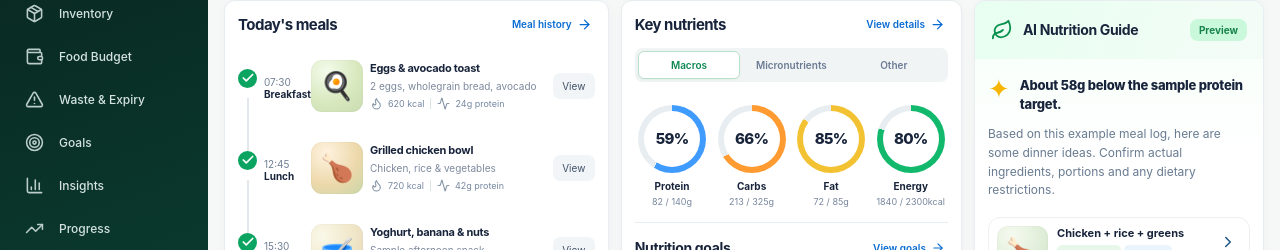
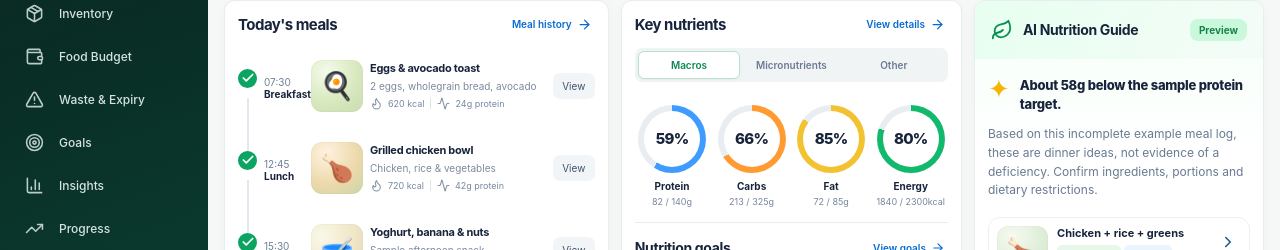
Before and after one commit to Sean-steve/Nutrition-Os, a React (Vite) app: page / in a window 1280 px wide. Shown: the part 392-642 px from the top of the page. Built offline with nearby package versions, Linux system fonts and the light colour scheme.

Commit message:
fix(phase-3): distinguish unobserved intake and warn on stale stock deductions

```diff
--- a/src/domain/resources.ts
+++ b/src/domain/resources.ts
@@ -30,6 +30,7 @@ export interface ShoppingLine {
 }
 export interface GroceryList {
   id: string; sourcePlanId: string | null; sourceRevision: number | null;
+  sourceStockEventCount:number|null; // detect pantry changes after requirement generation
   createdOn: string; lines: ShoppingLine[];
 }
 export interface PlanTotals { energyKcal: number; proteinG: number; estimatedCostKes: number; meals: number; }
@@ -154,7 +155,7 @@ export function generateGroceries(plan:WeeklyPlan,recipes:readonly RecipeRecord[
     return {id:'need-'+foodId,foodId,quantityServings:round3(Math.max(0,qty-offset)),unitPriceKes:prices[foodId]??0,
       purchased:false,paidKes:null,received:false,source:'plan' as const,neededServings:qty,stockOffsetServings:offset};
   }).filter(line=>line.quantityServings>0.001).sort((a,b)=>a.foodId.localeCompare(b.foodId));
-  return {id:'grocery-'+plan.id+'-rev'+plan.revision,sourcePlanId:plan.id,sourceRevision:plan.revision,createdOn,lines};
+  return {id:'grocery-'+plan.id+'-rev'+plan.revision,sourcePlanId:plan.id,sourceRevision:plan.revision,sourceStockEventCount:movements.length,createdOn,lines};
 }
 export function estimateGroceries(list:GroceryList):number{
   return Math.round(list.lines.reduce((s,l)=>s+l.quantityServings*l.unitPriceKes,0));
--- a/src/ui/App.tsx
+++ b/src/ui/App.tsx
@@ -156,7 +156,7 @@ function FamilyCard({ navigate }: { navigate: (id:RouteId)=>void }) {
   </section>;
 }
 
-function Guide({ totalProtein, onPlan, onNavigate, notify, targets }: { totalProtein: number; targets: NutritionTargets; onPlan: (id: string)=>void; onNavigate: (id:RouteId)=>void; notify: (n:Notice)=>void }) {
+function Guide({ totalProtein, hasObservations, onPlan, onNavigate, notify, targets }: { totalProtein: number; hasObservations:boolean; targets: NutritionTargets; onPlan: (id: string)=>void; onNavigate: (id:RouteId)=>void; notify: (n:Notice)=>void }) {
   const [start,setStart]=useState(0);
   const [input,setInput]=useState('');
   const [reply,setReply]=useState('');
@@ -167,7 +167,7 @@ function Guide({ totalProtein, onPlan, onNavigate, notify, targets }: { totalPro
     const q=input.trim();
     if(!q)return;
     const lower=q.toLowerCase();
-    if(lower.includes('protein')) setReply(`The sample meal log has ${Math.round(totalProtein)}g of protein against an illustrative ${targets.proteinG}g target. This does not establish actual intake.`);
+    if(lower.includes('protein')) setReply(hasObservations?`The sample log has ${Math.round(totalProtein)}g against an illustrative ${targets.proteinG}g target. Incomplete logs do not prove insufficient eating.`:'No logged meals were observed for this date; no intake gap can be inferred.');
     else if(lower.includes('plan') || lower.includes('dinner')) setReply('You can choose a dinner option above to update the demo plan. Full adaptive planning will arrive in Phase 3.');
     else if(lower.includes('groc') || lower.includes('inventory')) setReply('The sample basket is under Grocery & Inventory. Real household inventory connections are planned for Phase 3.');
     else setReply('This is a rule-based dashboard preview, not a connected AI model. The policy-controlled assistant arrives in Phase 4.');
@@ -175,8 +175,8 @@ function Guide({ totalProtein, onPlan, onNavigate, notify, targets }: { totalPro
   }
   return <aside className="guide-panel">
     <div className="guide-head"><div><Leaf size={22}/><h2>AI Nutrition Guide</h2></div><span className="beta-tag">Preview</span></div>
-    <div className="guide-body"><div className="guide-alert"><span>✦</span><strong>About {Math.round(gap)}g below the sample protein target.</strong></div>
-      <p className="guide-explain">Based on this example meal log, here are some dinner ideas. Confirm actual ingredients, portions and any dietary restrictions.</p>
+    <div className="guide-body"><div className="guide-alert"><span>✦</span><strong>{hasObservations?`About ${Math.round(gap)}g below the sample protein target.`:'No confirmed intake for this date'}</strong></div>
+      <p className="guide-explain">{hasObservations?'Based on this incomplete example meal log, these are dinner ideas, not evidence of a deficiency.':'Planned meals do not establish consumption. Log an observed meal before interpreting a nutrient gap.'} Confirm ingredients, portions and dietary restrictions.</p>
       <div className="suggestion-list">{options.map((item, idx) => <article className={`suggestion ${idx===0?'featured':''}`} key={item.id}><span className="suggestion-photo">{item.emoji}</span><div className="suggestion-content"><b>{item.title}</b>{idx===0&&<div className="tags">{item.tags.map(t=><span key={t}>{t}</span>)}</div>}<div className="suggestion-meta"><span><Flame size={12}/>{item.energyKcal} kcal</span><span><Activity size={12}/>{item.proteinG}g protein</span><span><Clock size={12}/>{item.minutes} min</span></div></div><button type="button" className="suggestion-select" title={`Review ${item.title} in planner`} aria-label={`Review ${item.title} in planner`} onClick={()=>{onPlan(item.id);notify({title:'Review this dinner',body:`${item.title} is an illustrative suggestion. Choose an available recipe and approve it in the Meal Planner; no meal was silently changed.`});}}><ChevronRight size={18}/></button></article>)}</div>
       <button className="primary-button guide-generate" type="button" onClick={()=>setStart((start+1)%sampleRecommendations.length)}>Explore more meal ideas <ArrowRight size={16}/></button>
       <form className="guide-ask" onSubmit={ask}><label htmlFor="guide-query" className="sr-only">Ask about demo nutrition</label><input id="guide-query" value={input} onChange={e=>setInput(e.target.value)} placeholder="Ask about this nutrition preview..." maxLength={180}/><button title="Send preview question" aria-label="Send preview question" type="submit"><Send size={17}/></button></form>
@@ -206,15 +206,15 @@ function Dashboard({ meals, waterL, groceries, toggleGrocery, onAdd, onViewMeal,
     </header>
     {!isSampleDay ? <section className="panel empty-date"><CalendarDays size={34}/><h2>No sample records for this date</h2><p>Missing records are unknown intake, not zero intake. The demo figures are only available for its example day.</p><button className="primary-button" type="button" onClick={onReset}>Return to sample day <ArrowRight size={16}/></button></section> :
     <>
-    <div className="stats-grid"><article className="summary-card score-card"><RadialProgress value={overall} size="large"/><div><span className="metric-label">Goal alignment</span><h2>Daily overview</h2><p>Illustrative progress from logged example meals.</p></div></article>
-      <SummaryCard icon={Flame} title="Energy" value={`${totals.energyKcal.toLocaleString()} / ${targets.energyKcal.toLocaleString()} kcal`} detail={`${remaining(totals.energyKcal,targets.energyKcal)} kcal to example target`} progress={energyPct} color="orange"/>
-      <SummaryCard icon={Activity} title="Protein" value={`${Math.round(totals.proteinG)} / ${targets.proteinG} g`} detail={`${Math.round(remaining(totals.proteinG,targets.proteinG))}g to example target`} progress={proteinPct} color="blue"/>
+    <div className="stats-grid"><article className="summary-card score-card"><RadialProgress value={overall} size="large"/><div><span className="metric-label">Goal alignment</span><h2>{totals.hasObservations?'Daily overview':'No observed intake'}</h2><p>{totals.hasObservations?'Illustrative progress from logged example meals.':'No confirmed meal log for this date. Missing data is unknown intake.'}</p></div></article>
+      <SummaryCard icon={Flame} title="Energy" value={totals.hasObservations?`${totals.energyKcal.toLocaleString()} / ${targets.energyKcal.toLocaleString()} kcal`:"Not recorded"} detail={totals.hasObservations?`${remaining(totals.energyKcal,targets.energyKcal)} kcal to example target`:"No confirmed meal observations"} progress={energyPct} color="orange"/>
+      <SummaryCard icon={Activity} title="Protein" value={totals.hasObservations?`${Math.round(totals.proteinG)} / ${targets.proteinG} g`:"Not recorded"} detail={totals.hasObservations?`${Math.round(remaining(totals.proteinG,targets.proteinG))}g to example target`:"No confirmed meal observations"} progress={proteinPct} color="blue"/>
       <SummaryCard icon={Droplets} title="Hydration" value={waterObserved ? `${waterL.toFixed(2).replace(/0$/,"")} / ${targets.hydrationL} L` : "Not recorded"} detail={waterObserved ? `${remaining(waterL,targets.hydrationL).toFixed(2)} L to example target` : "No hydration observation for this date"} progress={waterPct} color="cyan"/>
     </div>
     <div className="dashboard-content"><div className="dashboard-main">
       <div className="mid-grid"><MealTimeline meals={meals} onAdd={onAdd} onView={onViewMeal} onNavigate={navigate}/><NutrientsPanel tab={nutriTab} setTab={setNutriTab} totals={totals} navigate={navigate} targets={targets}/></div>
       <div className="bottom-grid"><WeeklyCard navigate={navigate}/><GroceryCard groceries={groceries} toggleGrocery={toggleGrocery} tab={groceryTab} setTab={setGroceryTab} navigate={navigate} budget={budget} inventoryPreview={inventoryPreview}/><FamilyCard navigate={navigate}/></div>
-    </div><Guide totalProtein={totals.proteinG} targets={targets} onPlan={onPlanDinner} onNavigate={navigate} notify={notify}/></div>
+    </div><Guide totalProtein={totals.proteinG} hasObservations={totals.hasObservations} targets={targets} onPlan={onPlanDinner} onNavigate={navigate} notify={notify}/></div>
     </>
     }
   </div>;
--- a/src/ui/ResourceExperience.tsx
+++ b/src/ui/ResourceExperience.tsx
@@ -173,6 +173,7 @@ function Groceries({p}:{p:ResourceProps}) {
   const filtered=p.list.lines.filter(l=>(foodOf(p,l.foodId)?.name??l.foodId).toLowerCase().includes(query.toLowerCase()));
   const plan=p.plans.find(x=>x.weekStart===mondayOf(p.activeDate));
   const stale=Boolean(plan&&p.list.sourcePlanId===plan.id&&plan.revision!==p.list.sourceRevision);
+  const stockStale=p.list.sourceStockEventCount!==null&&p.list.sourceStockEventCount!==p.movements.length;
   function replace(line:ShoppingLine){if(line.received)throw new Error("This item was already received; its stock receipt cannot be silently rewritten.");if(!validateShoppingLine(line))throw new Error('Enter a positive quantity, nonnegative price, and valid actual cost.');p.onList({...p.list,lines:p.list.lines.map(l=>l.id===line.id?line:l)});}
   function check(line:ShoppingLine){
     attempt(()=>{
@@ -196,6 +197,7 @@ function Groceries({p}:{p:ResourceProps}) {
   return <div className="rs-page"><ScreenHead icon={ShoppingBasket} tag="GROCERY WORKSPACE" title="Shop with a plan" description="Consolidated ingredient requirements, editable quantities and transparent costs in Kenyan shillings." action={<div className="rs-inline-actions"><button className="outlined-button" type="button" onClick={()=>p.navigate('planner')}>Meal planner</button><button className="primary-button" type="button" onClick={generate}><RefreshCw size={15}/>Generate from plan</button></div>}/>
     <div className="rs-stats"><Stat icon={ShoppingBasket} label="Basket forecast" value={price(total)} hint="Quantity × illustrative unit price"/><Stat icon={CheckCircle2} label="Checked off" value={checked+' / '+p.list.lines.length} hint="Not a financial transaction"/><Stat icon={Wallet} label="Recorded purchase amounts" value={price(spent)} hint="Only explicitly entered actuals"/><Stat icon={TrendingUp} label="Budget remaining after recorded" value={price(p.budgetKes-spent)} hint="Can be negative"/></div>
     {stale&&<div className="rs-warning"><AlertTriangle size={18}/>Plan changed after list generation. Review the approved plan and regenerate groceries to refresh requirements.</div>}
+    {stockStale&&<div className="rs-warning"><AlertTriangle size={18}/>Inventory changed after grocery generation. Quantities may be outdated; regenerate after reviewing the current plan and existing purchases.</div>}
     <SafetyNote>Purchase checkoffs do not automatically change pantry stock or count as spending. Enter an actual amount separately, then explicitly receive purchased food into inventory.</SafetyNote>
     <Panel title="Shopping list" description={p.list.sourcePlanId?'From approved plan revision '+p.list.sourceRevision:'Manual or empty list'} action={<div className="rs-inline-actions"><label className="rs-search"><Search size={15}/><input aria-label="Search grocery items" value={query} onChange={e=>setQuery(e.target.value)} placeholder="Find an item…"/></label><button className="outlined-button" type="button" onClick={()=>{setManual(true);clear();}}>+ Manual item</button></div>}>
       <div className="rs-shopping-rows">{filtered.map(line=>{
```
Also changed, not shown: 1 other file (tests, documents, lock files or other folders).
